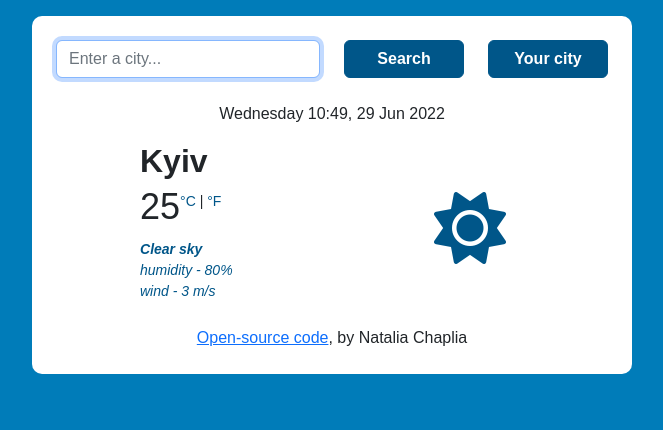
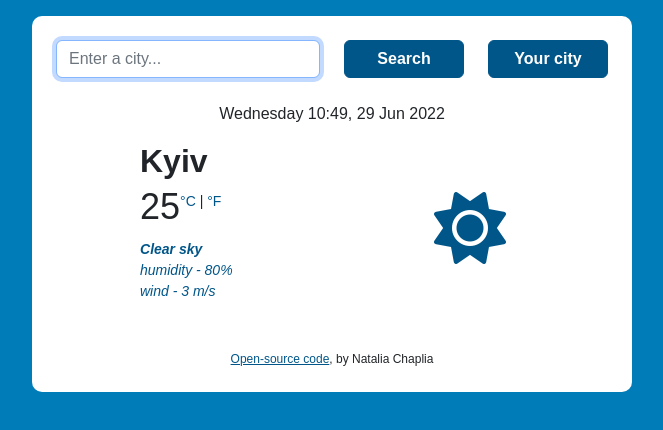
Before and after one commit to TashaStinger/weather-react, a React (Create React App) app: page / in a window 1280 px wide. Shown: the top 430 px of the page, without its empty margins (308-971 px from the left). Built offline with nearby package versions, Linux system fonts and the light colour scheme.

Commit message:
Update Weather.js

```diff
--- a/src/Weather.js
+++ b/src/Weather.js
@@ -119,9 +119,9 @@ export default function Weather() {
               <div className="col-sm"></div>
             </div>
           </div>
-          {/* <div className="footer"> */}
-            <a href="https://github.com/TashaStinger/weather-react" title="GitHub" target="_blank">Open-source code</a>, by Natalia Chaplia
-          {/* </div> */}
+          <div className="footer">
+            <a href="https://github.com/TashaStinger/weather-react" title="GitHub" rel="noreferrer" target="_blank">Open-source code</a>, by Natalia Chaplia
+          </div>
         </div>
       </div>
     </div>
```
